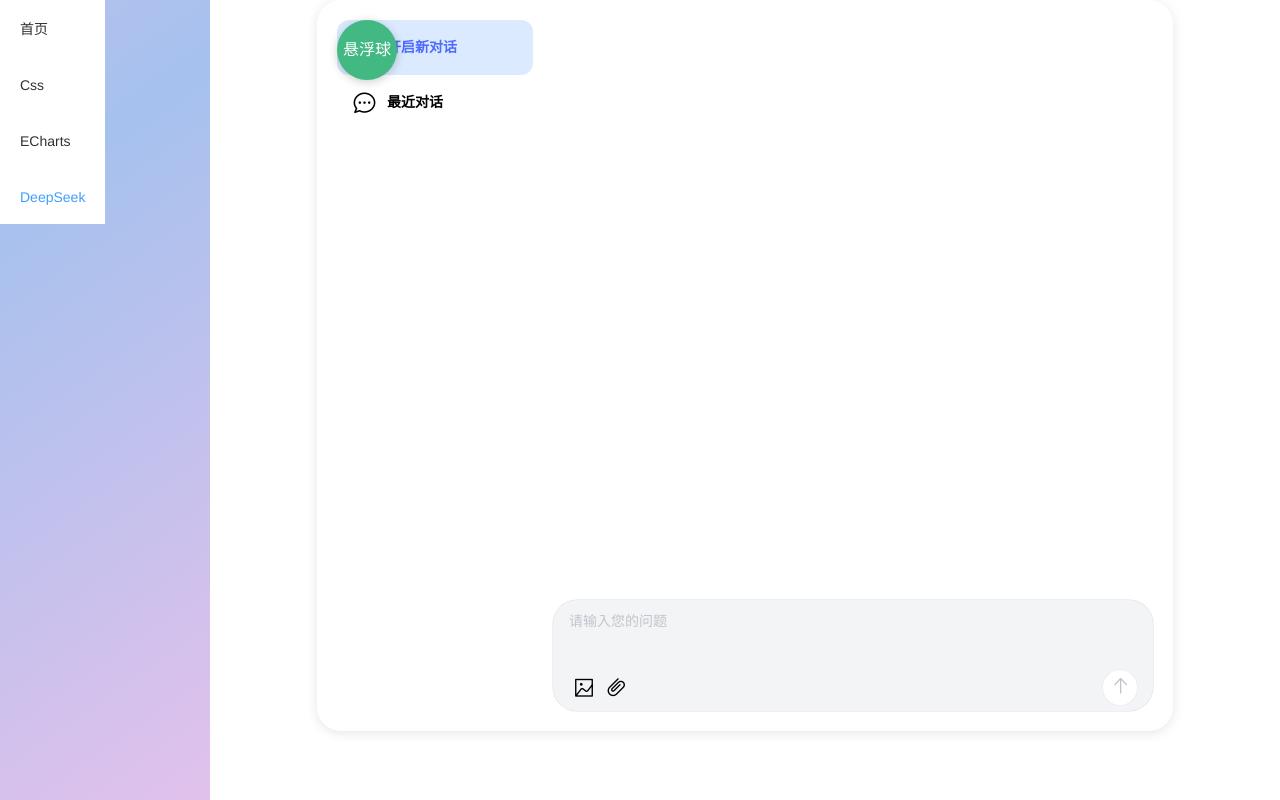
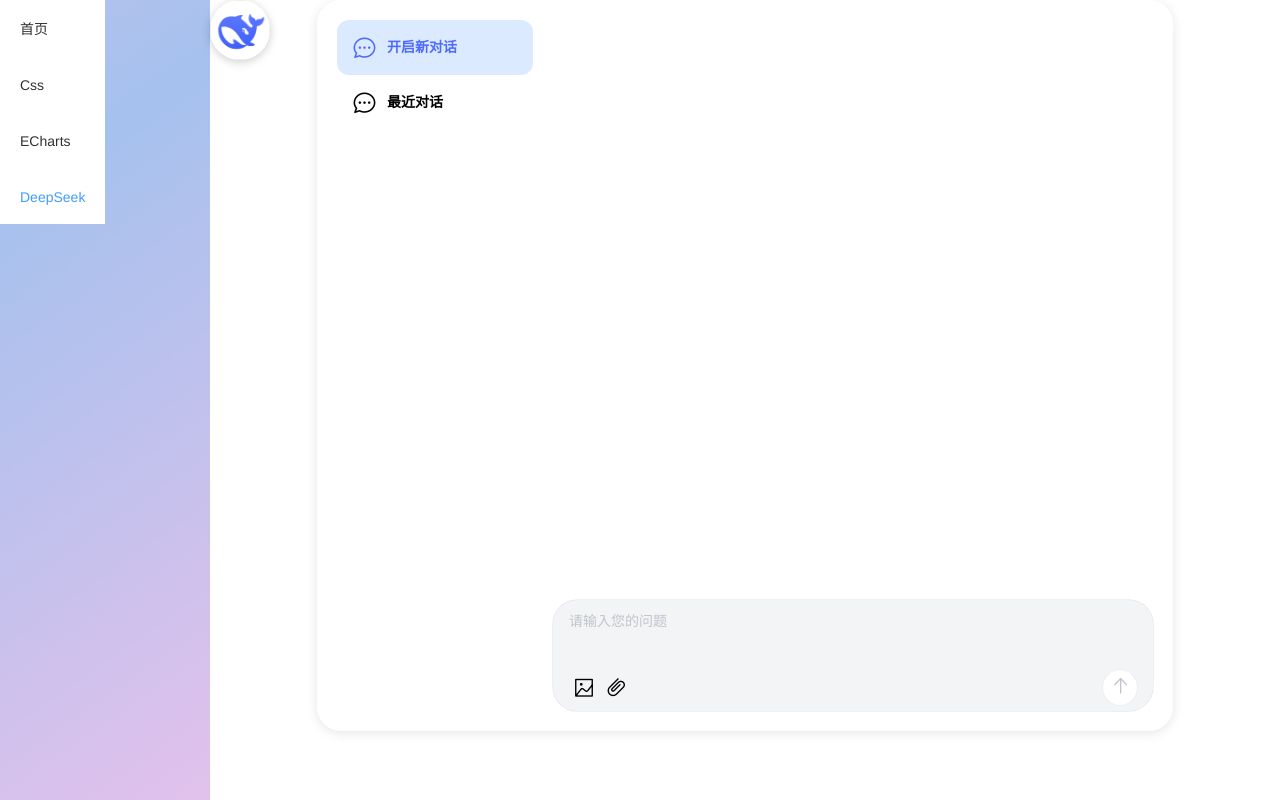
Before and after one commit to povertyPoor/gadget, a Vue app: page /DeepSeek in a window 1280 px wide. Built offline with nearby package versions, Linux system fonts and the light colour scheme.

Commit message:
优化悬浮球展示

```diff
--- a/src/views/DeepSeek/index.vue
+++ b/src/views/DeepSeek/index.vue
@@ -1,8 +1,7 @@
 <template>
+  <div class="deepSeek">
+    <div id="floating-ball"></div>
     <div class="chat-container">
-    <div id="floating-ball">
-      <span>悬浮球</span>
-    </div>
       <div class="function-panel">
         <div class="new-dialogue" @click="newDialogue">
           <span class="el-icon el-icon-chat-dot-round"></span>
@@ -82,6 +81,7 @@
         </div>
       </div>
     </div>
+  </div>
 </template>
 
 <script>
@@ -95,7 +95,7 @@ export default {
       histories: [],
       loading: false,
       openai: null,
-      isDragging: false,
+      isDragging: false, // 鼠标是否点击悬浮球
       offsetX: null,
       offsetY: null,
     };
@@ -131,10 +131,17 @@ export default {
         this.isDragging = true;
         this.offsetX = e.clientX - floatingBall.offsetLeft;
         this.offsetY = e.clientY - floatingBall.offsetTop;
+      });
+
+      floatingBall.addEventListener("mouseenter", (e) => {
         floatingBall.classList.add("dragging");
       });
 
-      floatingBall.addEventListener("mousemove", (e) => {
+      floatingBall.addEventListener("mouseleave", (e) => {
+        floatingBall.classList.remove("dragging");
+      });
+
+      document.addEventListener("mousemove", (e) => {
         if (this.isDragging) {
           let x = e.clientX - this.offsetX;
           let y = e.clientY - this.offsetY;
@@ -151,38 +158,8 @@ export default {
           floatingBall.style.top = `${y}px`;
         }
       });
-      floatingBall.addEventListener("mouseup", () => {
+      document.addEventListener("mouseup", () => {
         this.isDragging = false;
-        floatingBall.classList.remove("dragging");
-      });
-
-      // 触摸事件
-      floatingBall.addEventListener("touchstart", (e) => {
-        this.isDragging = true;
-        this.offsetX = e.touches[0].clientX - floatingBall.offsetLeft;
-        this.offsetY = e.touches[0].clientY - floatingBall.offsetTop;
-        floatingBall.classList.add("dragging");
-      });
-      floatingBall.addEventListener("touchmove", (e) => {
-        if (this.isDragging) {
-          let x = e.touches[0].clientX - this.offsetX;
-          let y = e.touches[0].clientY - this.offsetY;
-
-          const ballWidth = floatingBall.offsetWidth;
-          const ballHeight = floatingBall.offsetHeight;
-          const windowWidth = window.innerWidth;
-          const windowHeight = window.innerHeight;
-
-          x = Math.max(0, Math.min(x, windowWidth - ballWidth));
-          y = Math.max(0, Math.min(y, windowHeight - ballHeight));
-
-          floatingBall.style.left = `${x}px`;
-          floatingBall.style.top = `${y}px`;
-        }
-      });
-      floatingBall.addEventListener("touchend", () => {
-        this.isDragging = false;
-        floatingBall.classList.remove("dragging");
       });
     },
     // 保存对话
@@ -273,7 +250,10 @@ export default {
     opacity: 1;
   }
 }
-
+.deepSeek {
+  width: 100%;
+  height: 100%;
+}
 .chat-container {
   display: flex;
   align-items: flex-start;
@@ -458,16 +438,12 @@ export default {
   position: absolute;
   width: 60px;
   height: 60px;
-  background-color: #42b983;
-  color: white;
+  background: url("../../assets/deepSeek.jpg") no-repeat 0 0 / cover;
   border-radius: 50%;
-  display: flex;
-  align-items: center;
-  justify-content: center;
-  cursor: pointer;
   box-shadow: 0 2px 10px rgba(0, 0, 0, 0.2);
   user-select: none;
   transition: opacity 0.3s, transform 0.3s;
+  cursor: pointer;
   z-index: 999999;
 }
 #floating-ball.dragging {
```
Also changed, not shown: src/assets/deepSeek.jpg (added). Lines whose indentation alone changed are shown as unchanged.
